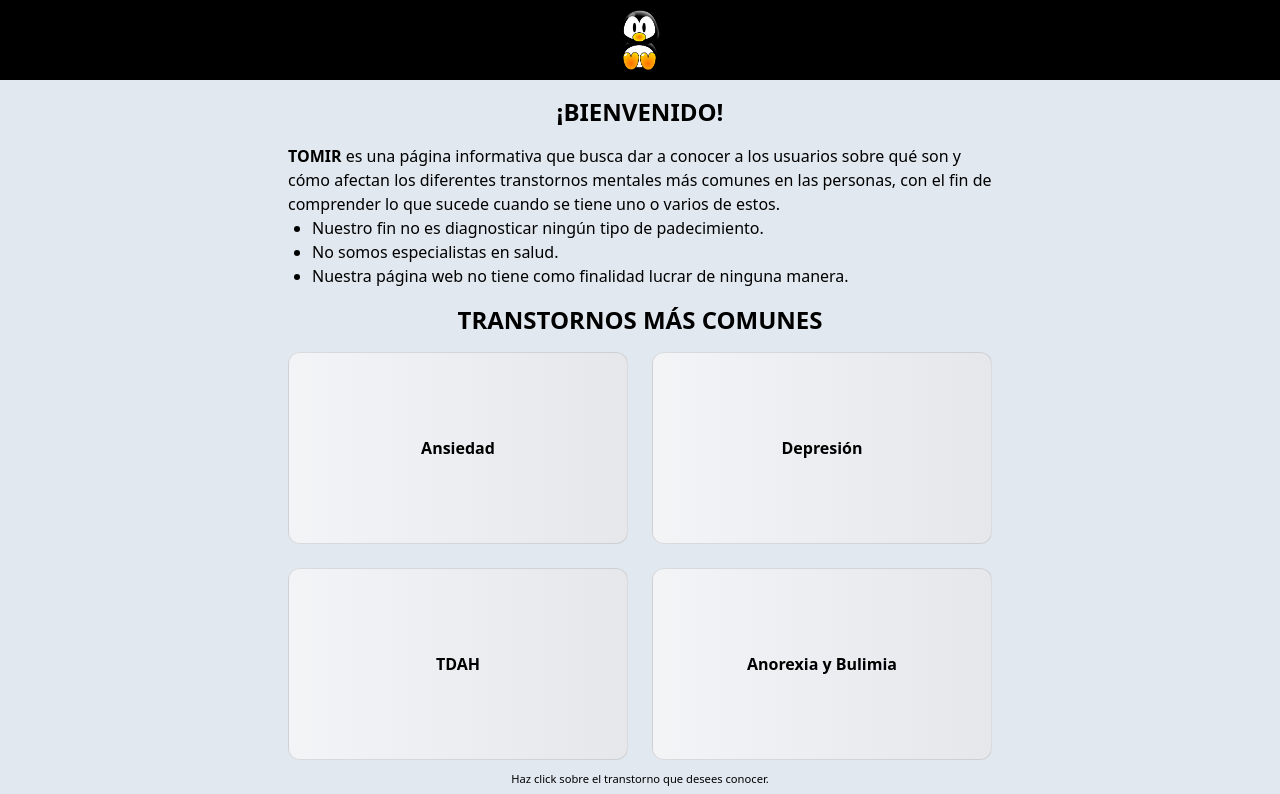
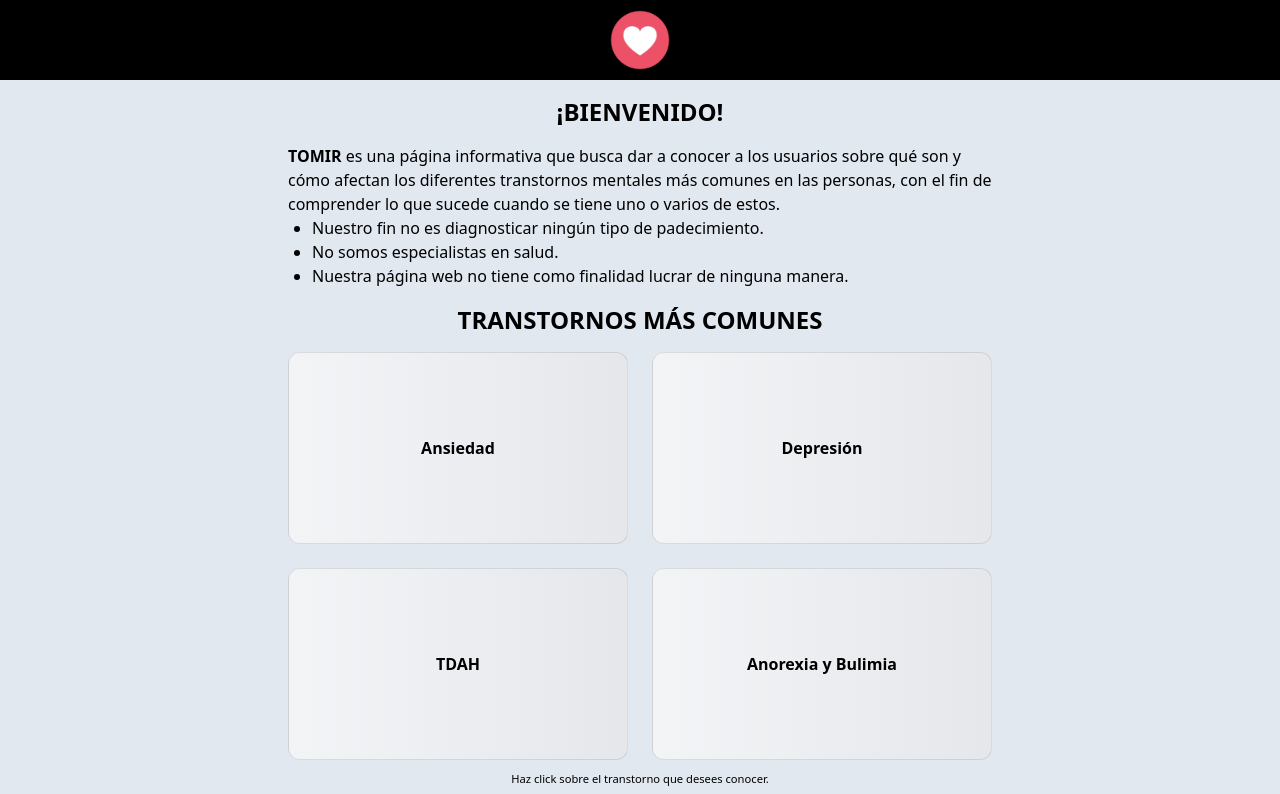
Before and after one commit to DiegoMiranda-dev/personal-web, an Astro site: page / in a window 1280 px wide. Shown: the top 794 px of the page. Built offline with nearby package versions, Linux system fonts and the light colour scheme; Astro itself is replaced by a stand-in of ours.

Commit message:
actualizacion

```diff
--- a/package.json
+++ b/package.json
@@ -3,7 +3,7 @@
   "type": "module",
   "version": "0.0.1",
   "scripts": {
-    "dev": "astro dev ",
+    "dev": "astro dev",
     "start": "astro dev",
     "build": "astro build",
     "preview": "astro preview",
--- a/src/components/Header.astro
+++ b/src/components/Header.astro
@@ -1,3 +1,7 @@
-<header class="flex justify-center items-center h-20 px-40 bg-black">
-  <img src="logo-header.webp" alt="logo TOMIR" title="logo TOMIR" width="40px" height="40px"/>
+---
+import { Image } from 'astro:assets';
+import srcImage from '../assets/img-header.webp';
+---
+<header class="flex justify-center items-center h-20 bg-black">
+  <Image src={srcImage} alt="Corazón blanco" title='Corazón blanco' width={60} height={60} loading='eager'/>
 </header>
--- a/src/layouts/Layout.astro
+++ b/src/layouts/Layout.astro
@@ -16,7 +16,12 @@ const { title, description } = Astro.props;
     <meta charset="UTF-8" />
     <meta name="description" content={description} />
     <meta name="viewport" content="width=device-width" />
-    <link rel="icon" href="logo-header.webp" />
+    <link rel="apple-touch-icon" sizes="180x180" href="/apple-touch-icon.png">
+<link rel="icon" type="image/png" sizes="32x32" href="/favicon-32x32.png">
+<link rel="icon" type="image/png" sizes="16x16" href="/favicon-16x16.png">
+<link rel="manifest" href="/site.webmanifest">
+<link rel="icon" href="/img-header.webp">
+
     <title>{title}</title>
   </head>
   <body class="bg-slate-200">
```
Also changed, not shown: public/android-chrome-192x192.png (added), public/android-chrome-512x512.png (added), public/apple-touch-icon.png (added), public/favicon-16x16.png (added), public/favicon-32x32.png (added), public/favicon.ico (added), public/img-header.webp (added), public/logo-header.webp (deleted), public/site.webmanifest (added), src/assets/img-header.webp (added).
